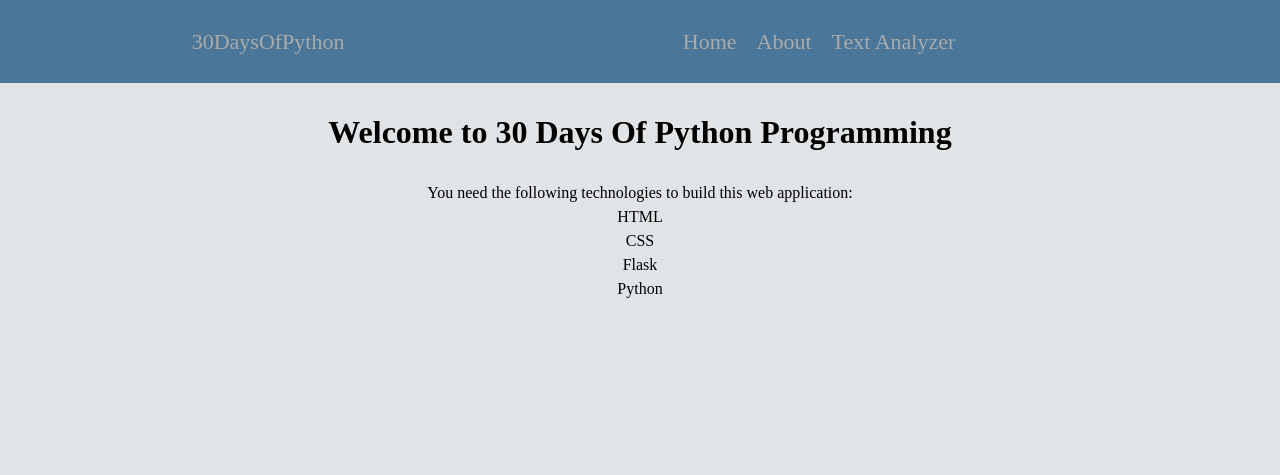
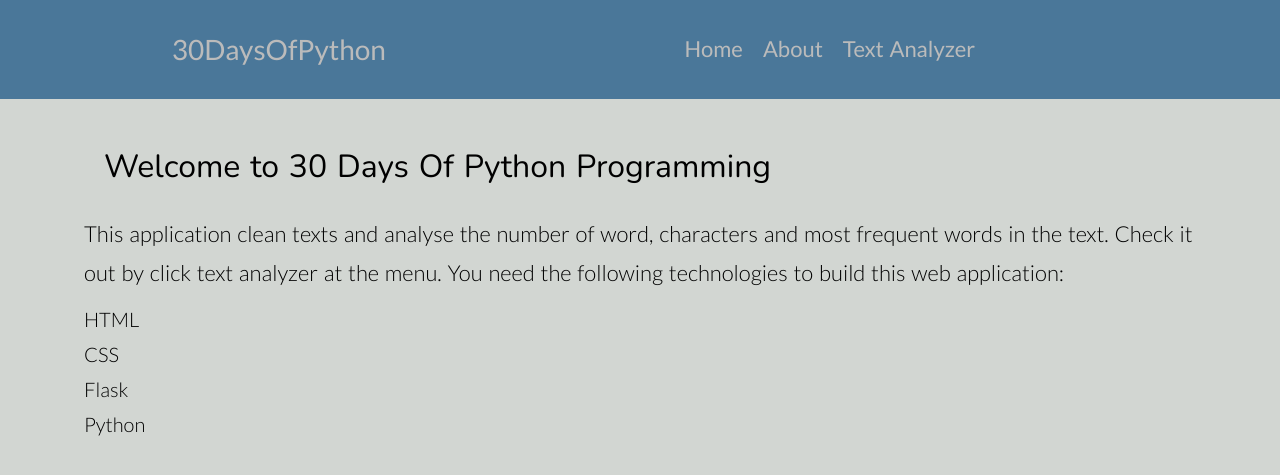
Before and after one commit to crown0128/30-Days-Of-Python, a Flask app: page / in a window 1280 px wide. Shown: the top 475 px of the page. Run offline with Flask 2, Linux system fonts and the light colour scheme.

Commit message:
day 25 fixes

```diff
--- a/python_for_web/app.py
+++ b/python_for_web/app.py
@@ -3,6 +3,10 @@ from flask import Flask, render_template, request, redirect, url_for
 import os # importing operating system module
 
 app = Flask(__name__)
+# to stop caching static file
+app.config['SEND_FILE_MAX_AGE_DEFAULT'] = 0
+
+
 
 @app.route('/') # this decorator create the home route
 def home ():
@@ -15,11 +19,18 @@ def about():
     name = '30 Days Of Python Programming'
     return render_template('about.html', name = name, title = 'About Us')
 
+@app.route('/result')
+def result():
+    return render_template('result.html')
+
 @app.route('/post', methods= ['GET','POST'])
 def post():
     name = 'Text Analyzer'
-    return render_template('post.html', name = name, title = name)
-
+    if request.method == 'GET':
+         return render_template('post.html', name = name, title = name)
+    if request.method =='POST':
+        content = request.form['content']
+        return redirect(url_for('result'))
 
 if __name__ == '__main__':
     # for deployment
--- a/python_for_web/static/css/main.css
+++ b/python_for_web/static/css/main.css
@@ -1,30 +1,43 @@
+/* === GENERAL === */
+
 * {
     margin: 0;
     padding: 0;
     box-sizing: border-box;
 }
 
+/* === css variables === */
 :root {
     --header-bg-color: #4a7799;
-    --textarea-bg-color: rgb(235, 231, 231);
-    --body-bg-color: rgb(225, 228, 230);
-    --nav-link-color:#aaa;
+    --textarea-bg-color: rgb(250, 246, 246);
+    --body-bg-color: rgb(210, 214, 210);
+    --nav-link-color: #bbb;
 }
 
+/* === body style === */
 body {
     background: var(--body-bg-color);
     margin: auto;
-    line-height: 1.5;
+    line-height: 1.75;
+    font-weight: 900;
+    word-spacing: 1.5px;
+    font-family: 'Lato',sans-serif;
+    font-weight: 300;
 }
 
+/* === header style === */
 header {
     background: var(--header-bg-color);
 }
-
+/* === title and subtitle style === */
 h1,
 h2 {
-    margin: 25px;
+    margin: 20px;
+    font-weight: 300;
+    font-family: Nunito;
 }
+
+/* === header menu style === */
 
 .menu-container {
     width: 90%;
@@ -39,10 +52,6 @@ h2 {
     display: flex;
 }
 
-li {
-    list-style: none;
-}
-
 .nav-list {
     list-style: none;
     margin: 0 5px;
@@ -53,39 +62,98 @@ li {
     font-size: 22px;
     padding: 0 5px;
     color: var(--nav-link-color);
+    font-weight: 400;
 }
 
+.brand-name {
+    font-size: 28px;
+    font-weight: bolder;
+}
+/* === paragraph text style === */
+p {
+    font-size: 22px;
+    font-weight: 300;
+}
+
+/* === main style === */
 main {
     width: 90%;
     margin: auto;
-    text-align: center;
 }
 
-.btn{
+/* === container div inside main style === */
+
+.container {
+    background: rgb(210, 214, 210);
+    padding: 20px;
+    margin: auto;
+}
+
+.tech-lists {
+    margin: 10px auto;
+    text-align: left;
+    font-size: 20px;
+}
+.tech {
+    list-style: none;
+}
+/* === button style === */
+.btn {
     width: 150px;
     height: 50px;
     background: var(--header-bg-color);
     color: var(--nav-link-color);
     font-size: 20px;
-    margin:5px;
+    margin: 5px;
     border: 1px solid var(--header-bg-color);
+    font-family: Lato;
+    cursor: pointer;
 }
 
 .btn:focus {
     outline: 2px solid #2a70a5;
+    cursor: pointer;
 }
-
-
+/* === textarea style === */
 textarea {
-    padding: 20px;
-    outline: 1px solid var(--nav-link-color);
+    width: 65%;
+    margin: auto;
+    padding: 10px 15px;
+    outline: 2px solid rgba(207, 203, 203, 0.25);
     border: none;
     font-size: 18px;
+    font-family: Lato;
+    font-weight: 300;
 }
 
 textarea:focus {
     border: none;
-    outline: 2px solid #4a7799;
+    outline: 2px solid rgba(74, 119, 153, 0.45);
     background: var(--textarea-bg-color);
     font-size: 18px;
+    caret-color: var(--header-bg-color);
+    font-family: Lato;
+    font-weight: 300;
+
 }
+
+/* === responsiveness === */
+@media (max-width:600px) {
+
+    .menu-container {
+        flex-direction: column;
+        justify-content: space-between;
+    }
+    h1{
+        font-size: 22px;
+    }
+
+    .nav-lists {
+        flex-direction: column;
+    }
+
+    textarea {
+        width: 100%;
+    }
+
+}
--- a/python_for_web/templates/home.html
+++ b/python_for_web/templates/home.html
@@ -1,11 +1,17 @@
 {% extends 'layout.html' %}
 {% block content %}
-<h1>Welcome to {{name}}</h1>
-<p>You need the following technologies to build this web application:</p>
-<ul>
-    {% for tech in techs %}
-    <li>{{tech}}</li>
+<div class="container">
+    <h1>Welcome to {{name}}</h1>
+    <p>This application clean texts and analyse the number of word, characters and most frequent words in the text.
+        Check it out by click text analyzer at the menu.
+        You need the following technologies to build this web application:</p>
+    <ul class="tech-lists">
+        {% for tech in techs %}
+        <li class="tech">{{tech}}</li>
 
-    {% endfor %}
-</ul>
+        {% endfor %}
+    </ul>
+</div>
+
+
 {% endblock %}
--- a/python_for_web/templates/layout.html
+++ b/python_for_web/templates/layout.html
@@ -4,7 +4,9 @@
 <head>
     <meta charset="UTF-8">
     <meta name="viewport" content="width=device-width, initial-scale=1.0">
-      <link rel="stylesheet" href="{{ url_for('static', filename='css/main.css') }}">
+    <link href="https://fonts.googleapis.com/css?family=Lato:300,400|Nunito:300,400|Raleway:300,400,500&display=swap"
+        rel="stylesheet">
+    <link rel="stylesheet" href="{{ url_for('static', filename='css/main.css') }}">
     {% if title %}
     <title>30 Days of Python - {{ title}}</title>
     {% else %}
@@ -16,19 +18,19 @@
     <header>
         <div class="menu-container">
             <div>
-                <a class="nav-link" href="/">30DaysOfPython</a>
+                <a class="brand-name nav-link" href="/">30DaysOfPython</a>
             </div>
-             <ul class="nav-lists">
-                 <li class="nav-list"><a class="nav-link" href="{{ url_for('home') }}">Home</a></li>
-                 <li class="nav-list"><a class="nav-link" href="{{ url_for('about') }}">About</a></li>
-                 <li class="nav-list"><a class="nav-link" href="{{ url_for('post') }}">Text Analyzer</a></li>
-             </ul>
+            <ul class="nav-lists">
+                <li class="nav-list"><a class="nav-link active" href="{{ url_for('home') }}">Home</a></li>
+                <li class="nav-list"><a class="nav-link active" href="{{ url_for('about') }}">About</a></li>
+                <li class="nav-list"><a class="nav-link active" href="{{ url_for('post') }}">Text Analyzer</a></li>
+            </ul>
         </div>
 
 
     </header>
     <main>
-        {% block content %} {% endblock %}
+            {% block content %} {% endblock %}
     </main>
 </body>
 
--- a/python_for_web/templates/result.html
+++ b/python_for_web/templates/result.html
@@ -1,5 +1,8 @@
 {% extends 'layout.html' %}
 {% block content %}
-<h1>Result </h1>
+<div class="container">
+    <h1>Text Analysis Result </h1>
+</div>
+
 
 {% endblock %}
```
Also changed, not shown: python_for_web/templates/about.html (+6 -4 lines), python_for_web/templates/post.html (+14 -6 lines), readme25-27.md, 1 other file.
